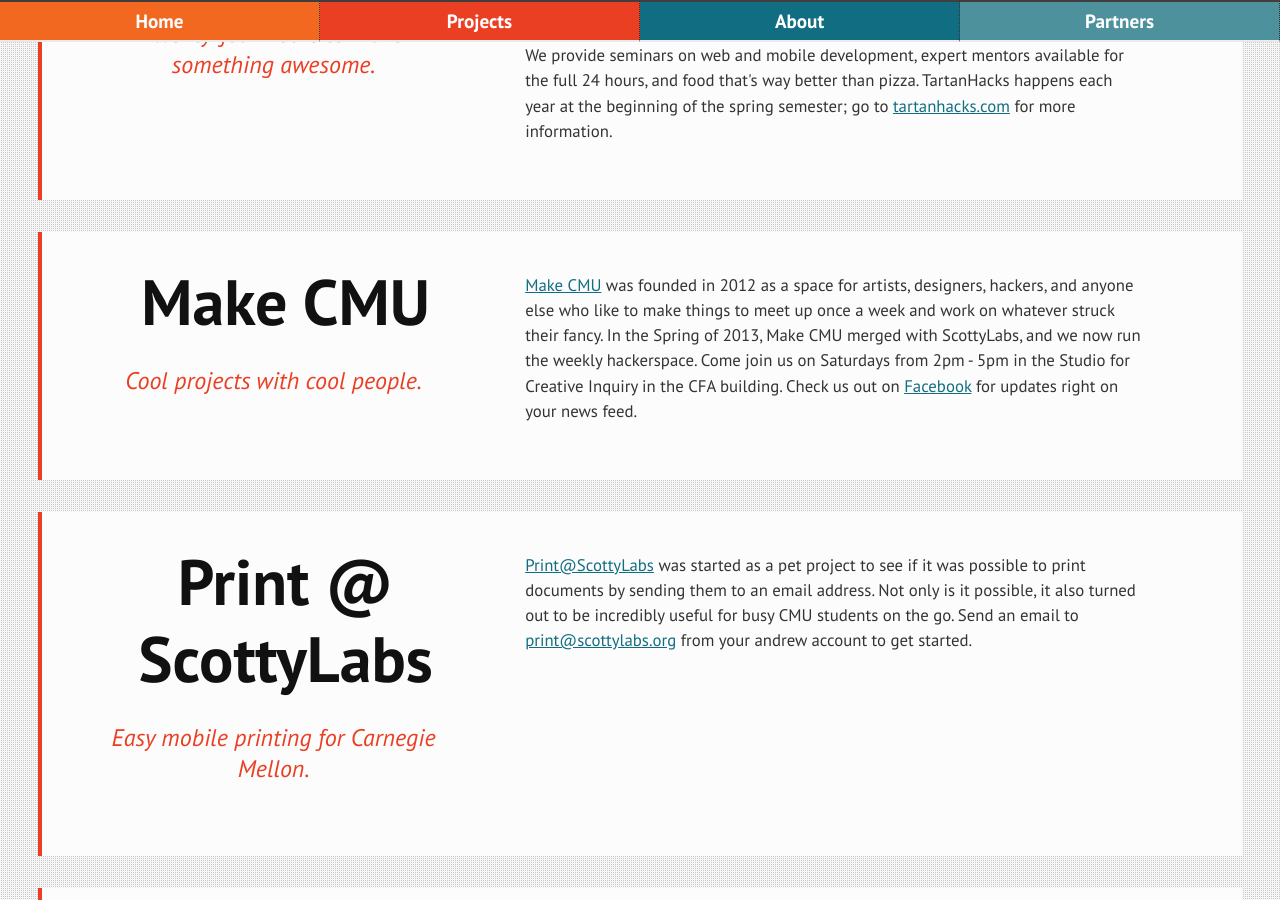
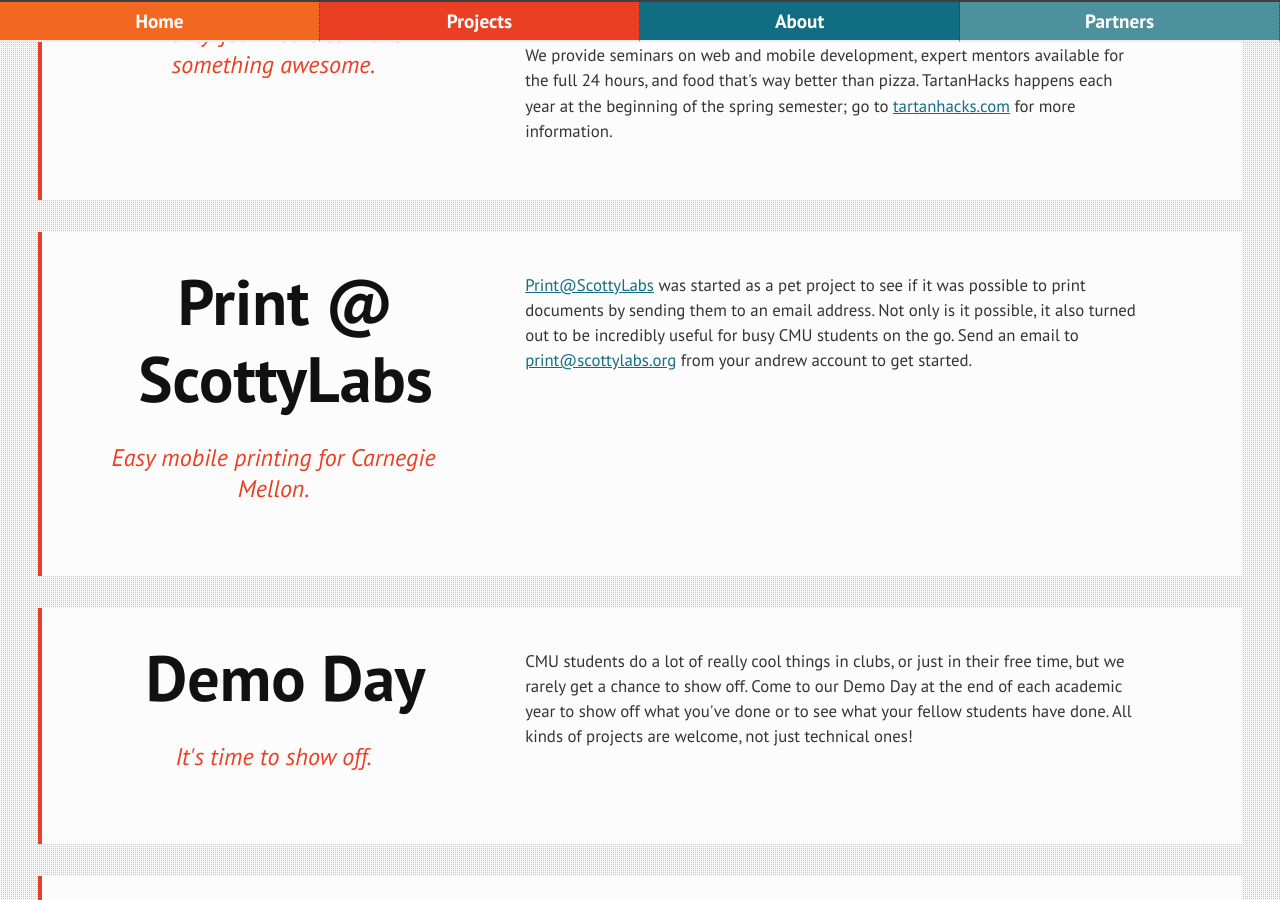
Before and after one commit to ScottyLabs/scottylabs.github.io, a Jekyll site: the page built from projects.html, in a window 1280 px wide and 900 px high, scrolled down 744 px. Built offline with Jekyll 4.4.1, drawn with Linux system fonts in a browser that asks for light colours; nearby versions of some CDN libraries.

Commit message:
Remove MakeCMU from projects page

```diff
--- a/projects.html
+++ b/projects.html
@@ -35,21 +35,6 @@
                 hours, and food that's way better than pizza. TartanHacks happens each year at the
                 beginning of the spring semester; go to
                 <a href="http://www.tartanhacks.com">tartanhacks.com</a> for more information.
-            </p>
-		</li>
-		<li class="project">
-			<hgroup>
-				<h2>Make CMU</h2>
-				<h3>Cool projects with cool people.</h3>
-			</hgroup>
-            <p>
-                <a href="http://www.makecmu.com/" >Make CMU</a> was founded in 2012 as a space for
-                artists, designers, hackers, and anyone else who like to make things to meet up once
-                a week and work on whatever struck their fancy.  In the Spring of 2013, Make CMU
-                merged with ScottyLabs, and we now run the weekly hackerspace. Come join us on
-                Saturdays from 2pm - 5pm in the Studio for Creative Inquiry in the CFA building.
-                Check us out on <a href="https://www.facebook.com/makecmu"> Facebook</a> for updates
-                right on your news feed.
             </p>
 		</li>
 		<li class="project">
```
